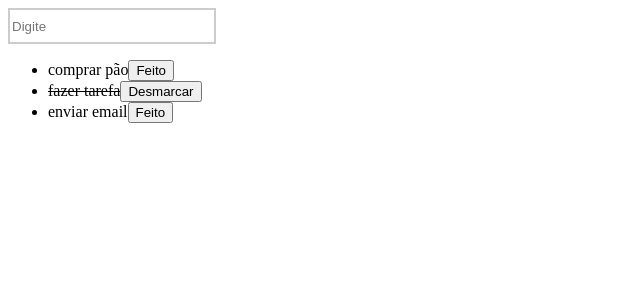
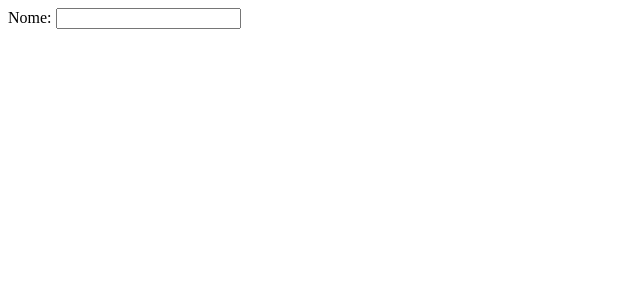
Before and after one commit to fernandonetom/learn-reactjs, a React (Create React App) app: page / in a window 1280 px wide. Shown: the top 300 px of the page, without its empty margins (0-640 px from the left). Built offline with nearby package versions, Linux system fonts and the light colour scheme.

Commit message:
localStorage

```diff
--- /dev/null
+++ b/src/components/storage.js
@@ -0,0 +1,17 @@
+import React, { useState, useEffect } from "react";
+export default function Storage() {
+	const [name, setName] = useState(localStorage.getItem("name"));
+	useEffect(() => {
+		localStorage.setItem("name", name);
+	}, [name]);
+	return (
+		<>
+			Nome: {name}
+			<input
+				type="text"
+				onChange={(e) => setName(e.target.value)}
+				value={name}
+			/>
+		</>
+	);
+}
--- a/src/index.js
+++ b/src/index.js
@@ -4,12 +4,14 @@ import App from "./App";
 import Aula from "./aulaEffect";
 import List from "./components/list";
 import TodoList from "./components/todoList";
+import Storage from "./components/storage";
 ReactDOM.render(
 	<React.StrictMode>
 		{/* <App teste="fenando" /> */}
 		{/* <Aula /> */}
 		{/* <List /> */}
-		<TodoList />
+		{/* <TodoList /> */}
+		<Storage />
 	</React.StrictMode>,
 	document.getElementById("root")
 );
```
